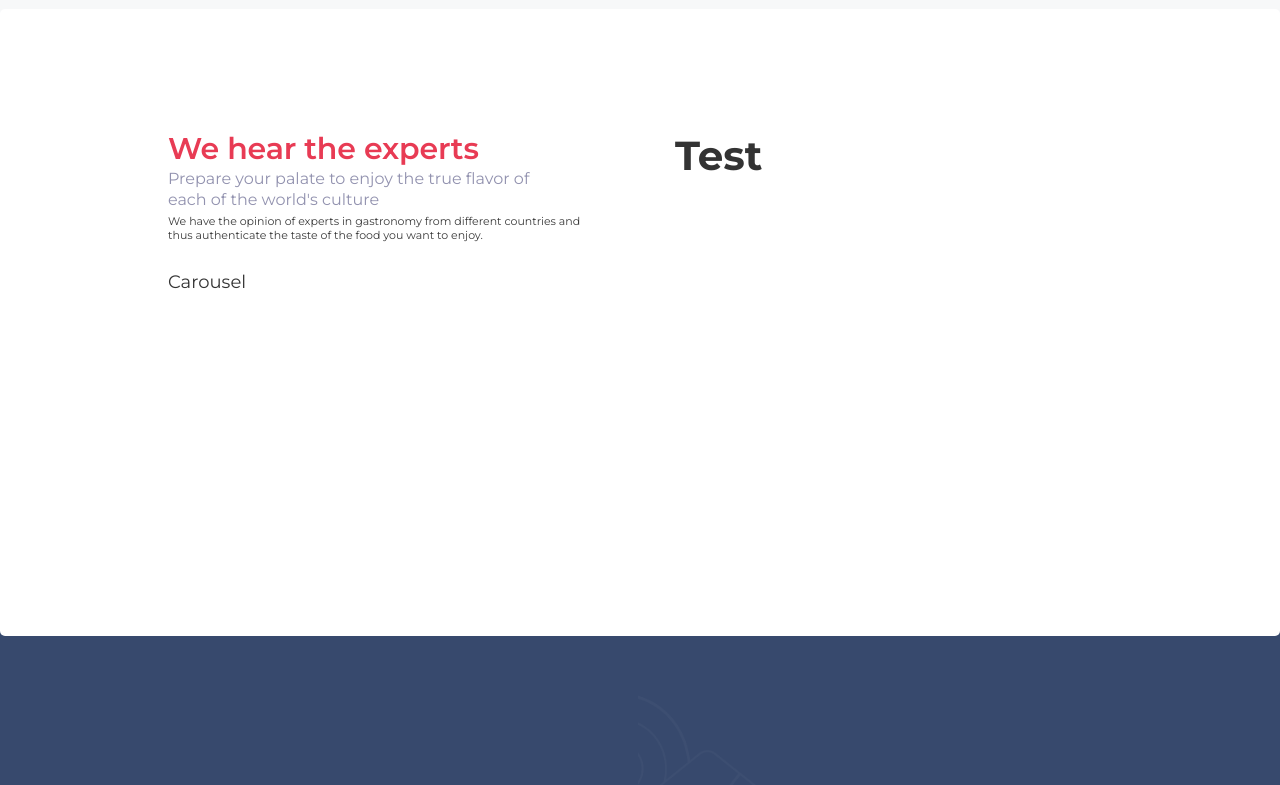
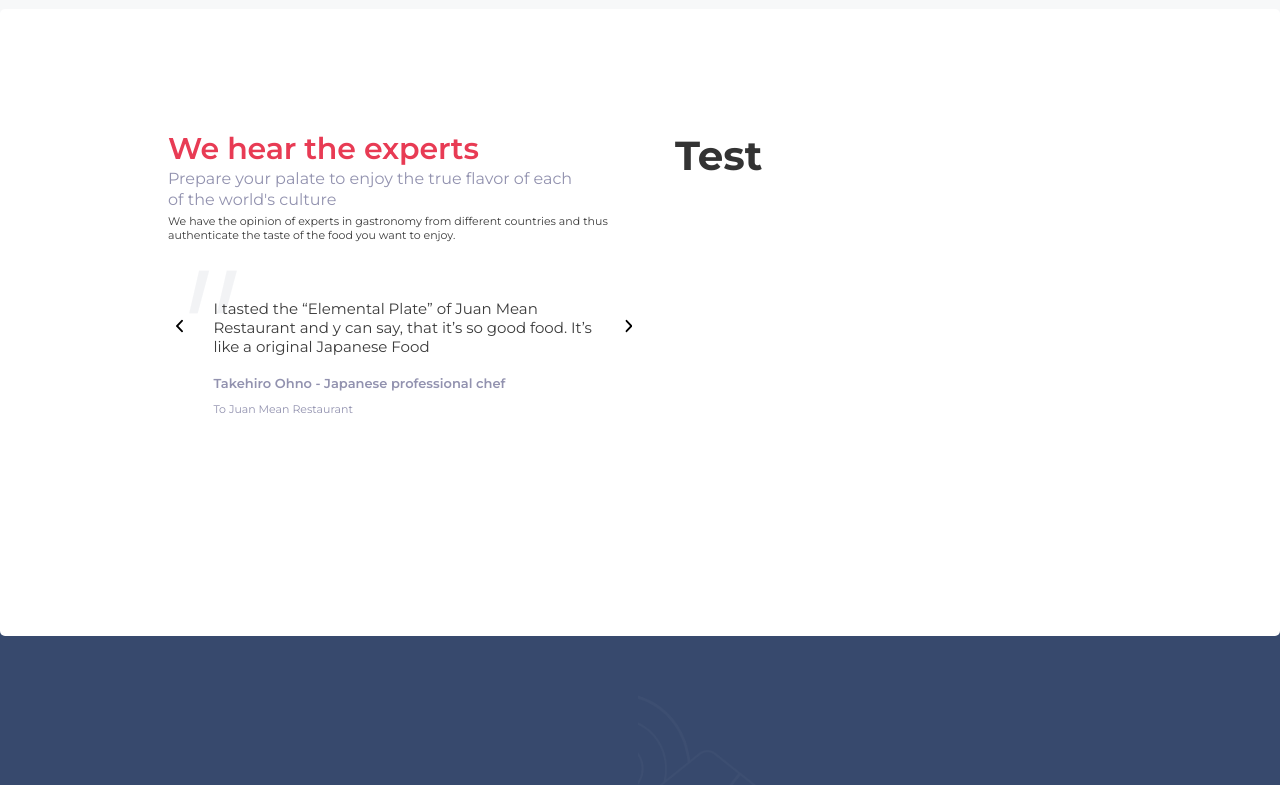
Before and after one commit to FoodKlore/Landing, a Gatsby site: page / in a window 1280 px wide. Shown: the part 2620-3405 px from the top of the page. Built offline with nearby package versions, Linux system fonts and the light colour scheme; Gatsby itself is replaced by a stand-in of ours.

Commit message:
Add carousel layout

```diff
--- /dev/null
+++ b/src/components/carousel.js
@@ -0,0 +1,88 @@
+import React, { memo } from "react"
+import styled from "styled-components"
+import Arrow from "src/images/arrow.svg"
+
+const Carousel = memo(() => {
+  return (
+    <CarouselWrapper>
+      <ButtonResetted>
+        <ArrowToTheLeft src={Arrow} />
+      </ButtonResetted>
+      <Comment>
+        <CommentParagraph>
+          I tasted the “Elemental Plate” of Juan Mean Restaurant and y can say,
+          that it’s so good food. It’s like a original Japanese Food
+        </CommentParagraph>
+        <AuthorSign>Takehiro Ohno - Japanese professional chef</AuthorSign>
+        <CommentToRestaurant>To Juan Mean Restaurant</CommentToRestaurant>
+      </Comment>
+      <ButtonResetted>
+        <ArrowToTheRight src={Arrow} />
+      </ButtonResetted>
+    </CarouselWrapper>
+  )
+})
+
+const CarouselWrapper = styled.div`
+  display: flex;
+  justify-content: center;
+  margin-top: 44px;
+`
+
+const ButtonResetted = styled.button`
+  background-color: transparent;
+  border-color: transparent;
+  cursor: pointer;
+  padding-bottom: 50px;
+  z-index: 1;
+`
+
+const Comment = styled.div`
+  padding: 12px 22px 0 22px;
+`
+
+const CommentParagraph = styled.p`
+  color: #3b3b3b;
+  font-size: 15px;
+  margin-bottom: 14px;
+  line-height: 19px;
+  position: relative;
+  z-index: 0;
+  &::before {
+    content: '"';
+    position: absolute;
+    font-size: 9rem;
+    font-style: italic;
+    left: -3rem;
+    top: 1rem;
+    opacity: 6%;
+    color: #37496d;
+    z-index: -1;
+  }
+`
+
+const AuthorSign = styled.p`
+  font-weight: 600;
+  font-size: 13px;
+  color: #9292af;
+  margin: 0;
+`
+
+const CommentToRestaurant = styled.p`
+  font-size: 11px;
+  color: #9292af;
+  margin: 0;
+`
+
+const ArrowToTheLeft = styled.img`
+  height: 24px;
+  width: 18px;
+`
+
+const ArrowToTheRight = styled.img`
+  transform: rotate(180deg);
+  height: 24px;
+  width: 18px;
+`
+
+export default Carousel
--- a/src/components/fromExperts.js
+++ b/src/components/fromExperts.js
@@ -1,11 +1,13 @@
 import React from "react"
 import styled from "styled-components"
+import Carousel from "src/components/carousel"
 import { H2, P } from "./global/index"
+
 const FromExperts = () => {
   return (
     <FromExpertsSection>
       <FromExpertsWrapper>
-        <div style={{ paddingRight: "35px" }}>
+        <div>
           <H2 style={{ marginBottom: "5px", height: "auto", width: "auto" }}>
             We hear the experts
           </H2>
@@ -22,7 +24,7 @@ const FromExperts = () => {
             countries and thus authenticate the taste of the food you want to
             enjoy.
           </P>
-          <div>Carousel</div>
+          <Carousel />
         </div>
         <div style={{ paddingLeft: "35px", minWidth: "50%" }}>
           <h1>Test</h1>
```
Also changed, not shown: src/images/arrow.svg (added).
